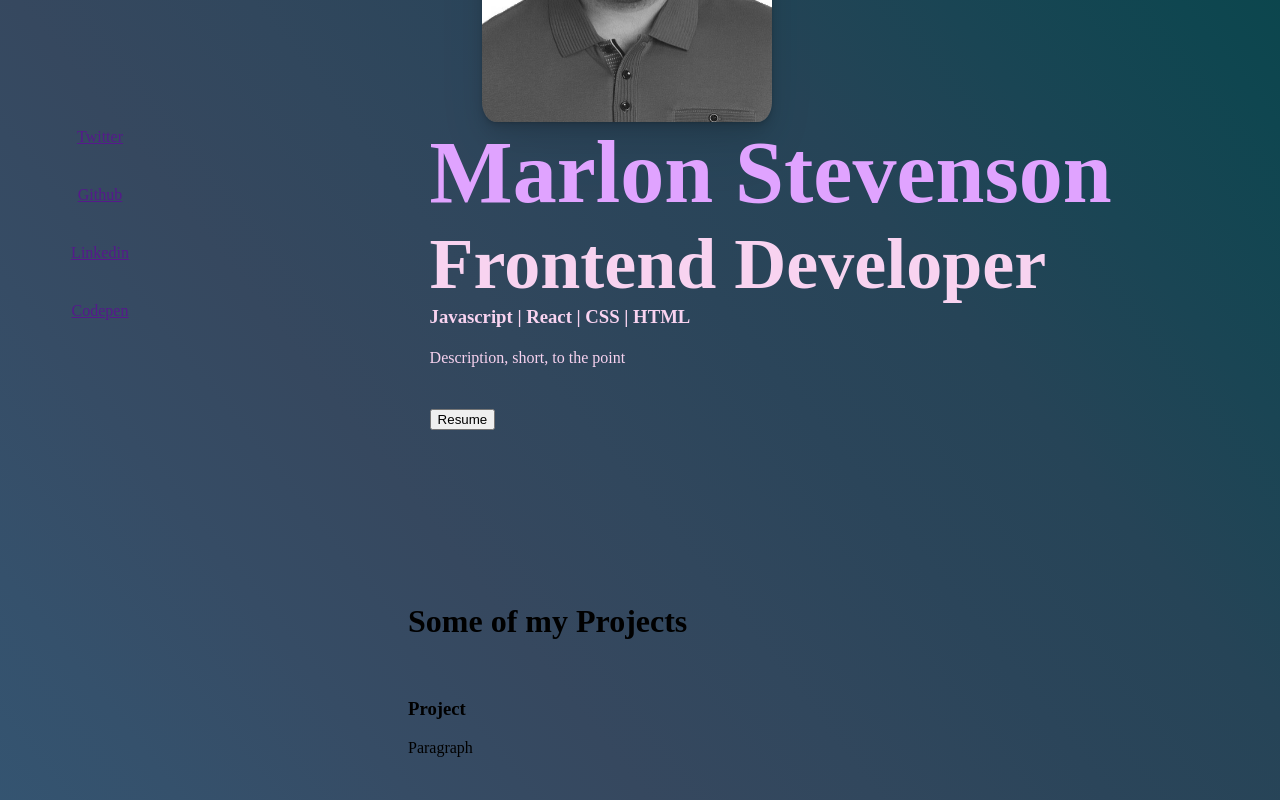
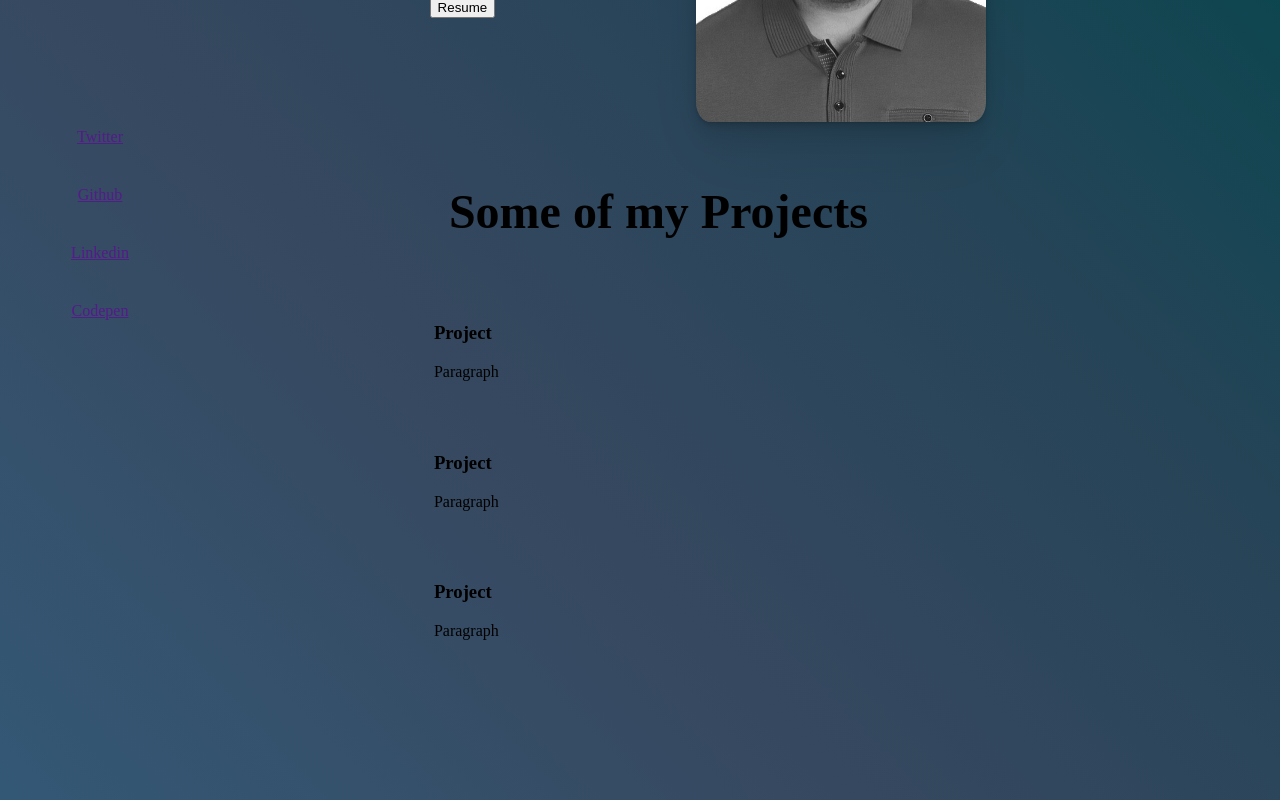
Before and after one commit to marlybone/Portfolio, a React (Vite) app: page / in a window 1280 px wide. Shown: the part 460-1260 px from the top of the page. Built offline with nearby package versions, Linux system fonts and the light colour scheme.

Commit message:
css adjustments

```diff
--- a/src/App.css
+++ b/src/App.css
@@ -67,18 +67,20 @@ main {
   margin-top: 12%;
   margin-left: 2.5%;
   margin-bottom: 20%;
-  position: relative;
-  z-index: 1
-
 }
 
 .items-content {
   position: relative;
 }
 
+.content-container {
+  width: auto;
+  position: absolute;
+}
+
 .picture-me > img {
   float: right;
-  margin-right: 500px;
+  margin-right: 34%;
   z-index: 2;
   border-radius: 5%;
   height: 400px;
@@ -92,7 +94,22 @@ main {
 }
 
 /* Projects CSS */
+.grid-container {
+  display: grid;
+  grid-template-columns: 1fr;
+  margin-bottom: 15%;
+}
 
+.the-grid {
+  position: relative;
+  margin-top: 60%;
+  margin-left: 3%;
+}
+
+.grid-container > h1 {
+  font-size: 3em;
+  padding: 15px;
+}
 
 
 /* Social Page CSS*/
--- a/src/Components/Content.jsx
+++ b/src/Components/Content.jsx
@@ -3,10 +3,10 @@ import React from 'react'
 const Content = () => {
   return(
     <div className="content-section">
+      <div className='picture-me'>
+        <img src="src/img/img.jpg"/>
+      </div>
       <div className ='content-container'>
-          <div className='picture-me'>
-            <img src="src/img/img.jpg"/>
-          </div>
         <div className='items-content'>
           <h1>Marlon Stevenson</h1>
           <h2>Frontend Developer</h2>
--- a/src/Components/Projects.jsx
+++ b/src/Components/Projects.jsx
@@ -2,6 +2,7 @@ import React from 'react'
 
 const Projects = () => {
   return(
+  <div className='the-grid'>
     <div className="grid-container">
       <h1>Some of my Projects</h1>
       <div className="grid-items">
@@ -35,6 +36,7 @@ const Projects = () => {
           </div>
         </div>
     </div>
+  </div>
   )
 }
 
```
